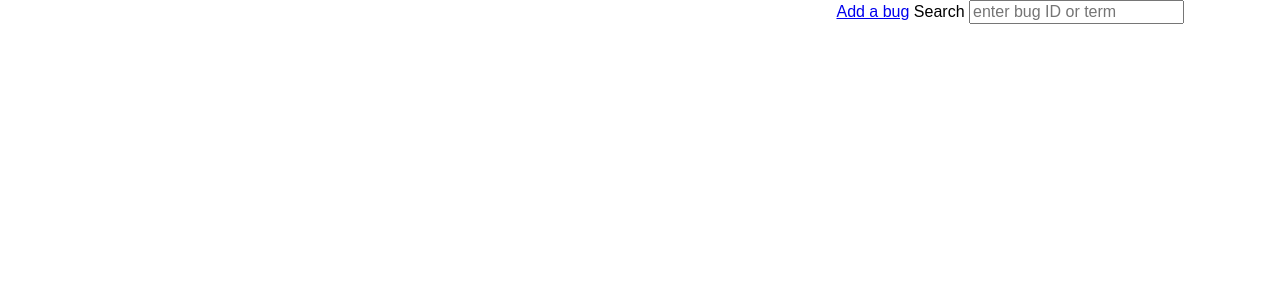
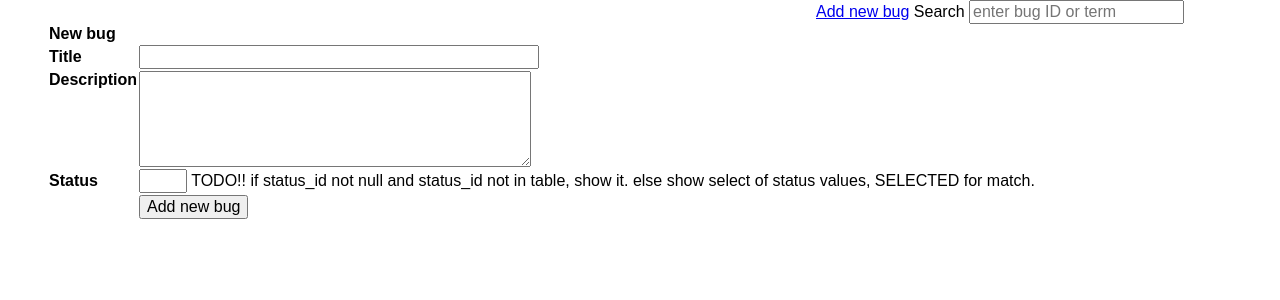
Before and after one commit to skierpage/minibugz, a PHP site: page /index.php?action=new in a window 1280 px wide. Shown: the top 300 px of the page. Run offline with PHP 8.4, Linux system fonts and the light colour scheme.

Commit message:
Successfully inserting (but hardcoded status_id)

```diff
--- a/includes/Bug.php
+++ b/includes/Bug.php
@@ -9,11 +9,44 @@ class Bug {
     var $status_id;
     var $status_last_modified;
 
+    /**
+     * constructor
+     * @params $newParams : array of key-value pairs that should correspond to DB fields.
+     * @returns new bug object, or throws exception with TODO validation errors object.
+     */
     public function __construct($newParams = array() ) {
         // if only bug_id supplied, then go look it up.
+        // TODO: don't mix DB operation with bug creation ?!?
         if (count($newParams === 1) and isset($newParams['bug_id'])) {
             $this->bug_id = (int) $newParams['bug_id'];
             $this->retrieve();
+            // TODO: what if retrieved bug is invalid?
+        } elseif ($newParams) {
+            // Pull known keys from newParams
+            // XXX If I delete keys as I consume them,
+            //     does the caller see the depleted newParams?
+            foreach ($newParams as $field => $value) {
+                switch ($field) {
+                    case 'bug_id':
+                        //XXX Should
+                        throw new Exception("INTERNAL: bug_id " . $value . "suppled but creating a bug!?");
+                        break;
+                    case 'title':
+                        $this->title = $value;
+                        break;
+                    case 'description':
+                        $this->description = $value;
+                        break;
+                    case 'status_id':
+                        $this->status_id = $value;
+                        break;
+
+                    default:
+                        // ignore random stuff.
+                }
+            }
+            // TODO check for required fields and lengths? or let DB throw
+            // XXX How to throw/return detailed validation error?
         }
     }
 
@@ -55,23 +88,24 @@ class Bug {
         }
     }
 
-    private function create () {
-        if (isDebugMode()) {
-            echo "in Bug, go create Bug:"; var_dump ($this);
-        }
+    public function insert () {
+        global $dbh;
+        echo "in Bug, go insert Bug:"; var_dump ($this);
         $sql = 'INSERT INTO bugs
                 (title, description, status_id)
                 VALUES (:title, :description, :status_id)';
         $stmt = $dbh->prepare( $sql );
-        $stmt = $dbh->execute(array('title' => $this->title,
+        if (! $stmt->execute(array('title' => $this->title,
                                     'description' => $this->description,
-                                    'status' => $this->status_id) );
+                                    'status_id' => $this->status_id) )) {
+
+            throw new Exception("INTERNAL: error inserting , code " . $stmt->errorCode);
+        }
     }
 
-    private function update () {
-        if (isDebugMode()) {
-            echo "in Bug, go update Bug:"; var_dump ($this);
-        }
+    public function update () {
+        echo "in Bug, go update Bug:"; var_dump ($this);
+        throw new Exception("Ho ho, update not implemented yet");
     }
 
     private static function retrieveStatusDesc ( $status_id ) {
--- a/index.php
+++ b/index.php
@@ -13,9 +13,12 @@ if (isDebugMode()) {
 
 /****** initialization ******/
 $notice = '';
+/**
+ * map formAction to text button
+ */
 $formButtonText = array (
     'add' => 'Add new bug',
-    'modify' => 'Update'
+    'update' => 'Update'
 );
 
 // XXX should I initialize to new Bug?  default or lazy-init?
@@ -27,12 +30,14 @@ $bug = null;
  * @param ?action : from query string
  * if missing, default is to list recent bugs unless param ?id set.
  * action=query list recent bugs
- *       =new : show bug form
- *       =add insert bug details.
- *       =update with id: update bug matching id details
+ *       =new : show empty bug form with add formAction
+ *       =add : insert bug details in DB
+ *       =update : update bug matching id in DB
  *
  * @param ?id : from query string
- * if ?id=NNN then retrieve bug details and if successful show form for editing.
+ * if ?id=NNN then retrieve bug details
+ *    and if successful
+ *    show bug in bug form with update formAction
  *
  * Result: set pageAction and possibly formAction
  * TODO Could reuse same form to do a search?
@@ -40,15 +45,52 @@ $bug = null;
 // TODO: filter against valid actions.
 $pageAction = isset( $_REQUEST['action'] ) ? $_REQUEST['action'] : 'list';
 $formAction = '';
-if ($pageAction == 'add') {
+if ($pageAction === 'new') {
     $formAction = 'add';
     // no params, so create a dummy bug;
     $bug = new Bug();
 }
 
+/**
+ * Process update or add bug actions.
+ * if successful then show notice and list bugs
+ * else show error notice and redisplay form.
+ */
+if ($pageAction === 'add' or $pageAction === 'update') {
+    $notice = "Need to $pageAction ...";
+    try {
+        // First create Bug object (no DB interaction)
+        $bug = new Bug($_POST);
+        echo "bug created\n";
+        var_dump($bug);
+
+        if ($pageAction === 'add') {
+            $bug->insert();
+        } else if ($pageAction === 'update') {
+            // Should I retrieve bug then UPDATE it, or a static function, or ???
+            echo "about to update\n";
+            var_dump($bug);
+            $bug->update();
+        }
+        // If we get here then successful
+        $notice .= "... success!";
+    } catch  (Exception $e) {
+        $notice .= "ERROR, could not " . $pageAction . " (" . $e->getMessage() .")";
+        // change pageAction back to new/modify, but XXX don't throw away user input.
+        if ($pageAction === 'add') {
+            $pageAction = 'new';
+            $formAction = 'add';
+        } elseif ($pageAction === 'update') {
+            $pageAction = 'modify';
+            $formAction = 'update';
+        }
+    }
+}
+
 
 $bug_id = isset( $_REQUEST['id'] ) ? $_REQUEST['id'] : null;
 // Retrieve bug information
+// XXX but not if we failed to update a bug.
 if ($pageAction != 'insert' and $bug_id > 0) {
     try {
         $bug = new Bug( array('bug_id' => $bug_id) );
@@ -59,7 +101,7 @@ if ($pageAction != 'insert' and $bug_id > 0) {
     }
     if ($retrievedBug) {
         $pageAction='modify';
-        $formAction='modify';
+        $formAction='update';
     } else {
         $notice = "No bug $bug_id found";
         $bug_id = null;
@@ -86,10 +128,10 @@ if (isDebugMode()) {
 </head>
 <body>
 <nav>
-  <a href="<?= $_SERVER['SCRIPT_NAME'] ?>?action=add">Add a bug</a>
+  <? if ($pageAction != 'add' ) { ?>
+  <a href="<?= $_SERVER['SCRIPT_NAME'] ?>?action=new">Add new bug</a>
+  <? } ?>
   <form id="search" action="<?= $_SERVER['SCRIPT_NAME'] . '?action=' . $formAction ?>">
-    <? if ($pageAction != 'add' and $pageAction != 'modify') { ?>
-    <? } ?>
     Search
     <input type="hidden" name="action" value="search">
     <input type="text" name="id"
@@ -108,8 +150,7 @@ if ($pageAction === 'list') {
 }
 ?>
 <? if ($formAction) { ?>
-<form method="POST">
-  <input type="hidden" name="action" value="<?=$formAction ?>">
+<form method="POST" action="<?= $_SERVER['SCRIPT_NAME'] . '?action=' . $formAction ?>">
   <table>
     <tr>
       <th><?= $bug->bug_id ? "showing $bug->bug_id" : "New bug" ?></th>
@@ -136,7 +177,11 @@ if ($pageAction === 'list') {
     <tr>
       <th>Status</th>
       <td>
-        <?= $bug->status_id ?>
+        <input type="text" name="status_id"
+               size="2" maxlength="3"
+               required
+               value="<?=$bug->status_id ?>"
+        >
         TODO!!
         if status_id not null and status_id not in table, show it.
         else show select of status values, SELECTED for match.
```
